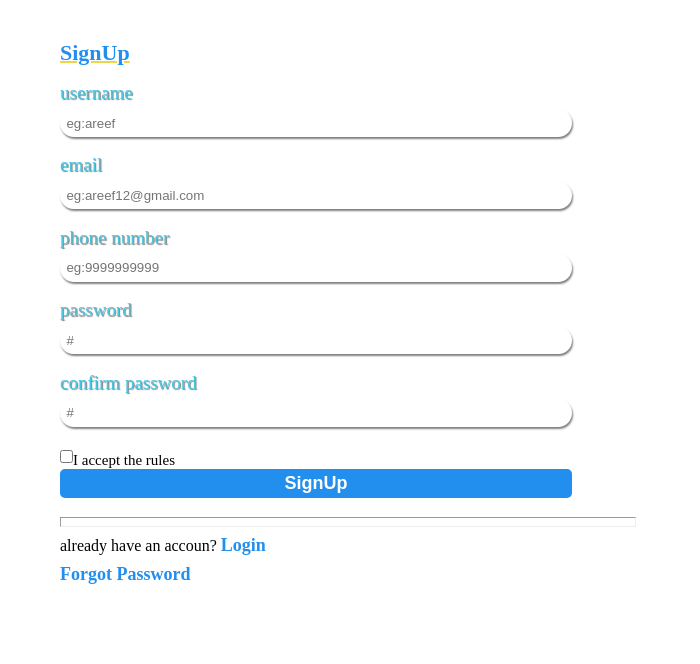
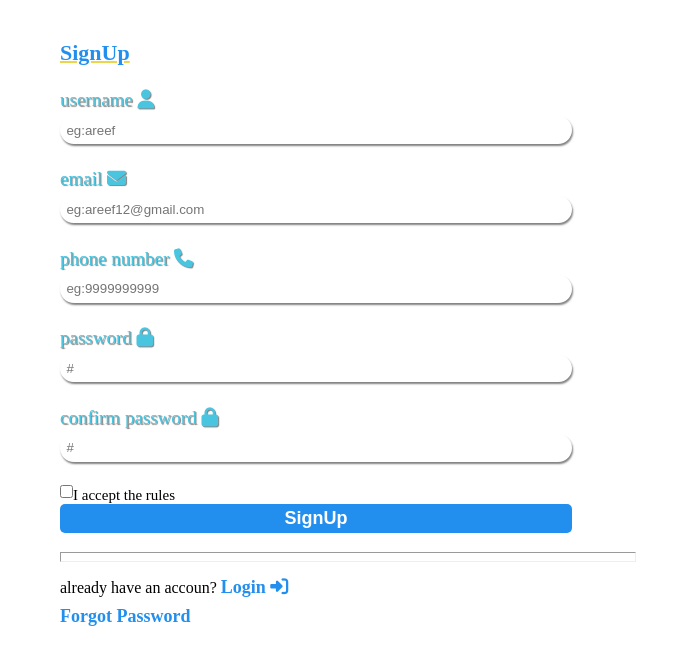
Before and after one commit to Areefshaik2002/Daily-work-Frontend, a plain HTML site: page SignUp page/signup.html in a window 1280 px wide. Shown: the full height of the page, 580-1280 px from the left. Drawn offline with Linux system fonts and the light colour scheme.

Commit message:
first commit

```diff
--- a/SignUp page/signup.html
+++ b/SignUp page/signup.html
@@ -4,6 +4,7 @@
     <meta charset="UTF-8">
     <meta name="viewport" content="width=device-width, initial-scale=1.0">
     <title>Document</title>
+    <script src="https://kit.fontawesome.com/cb04be051e.js" crossorigin="anonymous"></script>
     <link rel="stylesheet" href="./signup.css">
 </head>
 <body>
@@ -15,15 +16,15 @@
         <div class="two">
             <h1 class="heading">SignUp</h1>
             <form class="formy">
-                <label >username</label>
+                <label >username <i class="fa-solid fa-user"></i></label>
                 <input type="text" name="username" placeholder="eg:areef">
-                <label >email</label>
+                <label >email <i class="fa-solid fa-envelope"></i></label>
                 <input type="email" name="email" placeholder="eg:areef12@gmail.com">
-                <label >phone number</label>
+                <label >phone number <i class="fa-solid fa-phone"></i></label>
                 <input type="text" name="phone number" placeholder="eg:9999999999">
-                <label >password</label>
+                <label >password <i class="fa-solid fa-lock"></i></label>
                 <input type="password" name="password" placeholder="#">
-                <label >confirm password</label>
+                <label >confirm password <i class="fa-solid fa-lock"></i></label>
                 <input type="password" name="confirmPassword" placeholder="#">
                 <div class="check">
                     <input type="checkbox" &nbsp &nbsp>
@@ -32,7 +33,7 @@
                 <button class="btn" type="submit">SignUp</button>
             </form >
             <hr/>
-            <p class="para">already have an accoun? <a href="#">Login</a></p>
+            <p class="para">already have an accoun? <a href="#">Login <i class="fa-solid fa-right-to-bracket"></i></a></p>
             <p class="para"><a href="#">Forgot Password</a></p>
         </div >
     </section>
```
